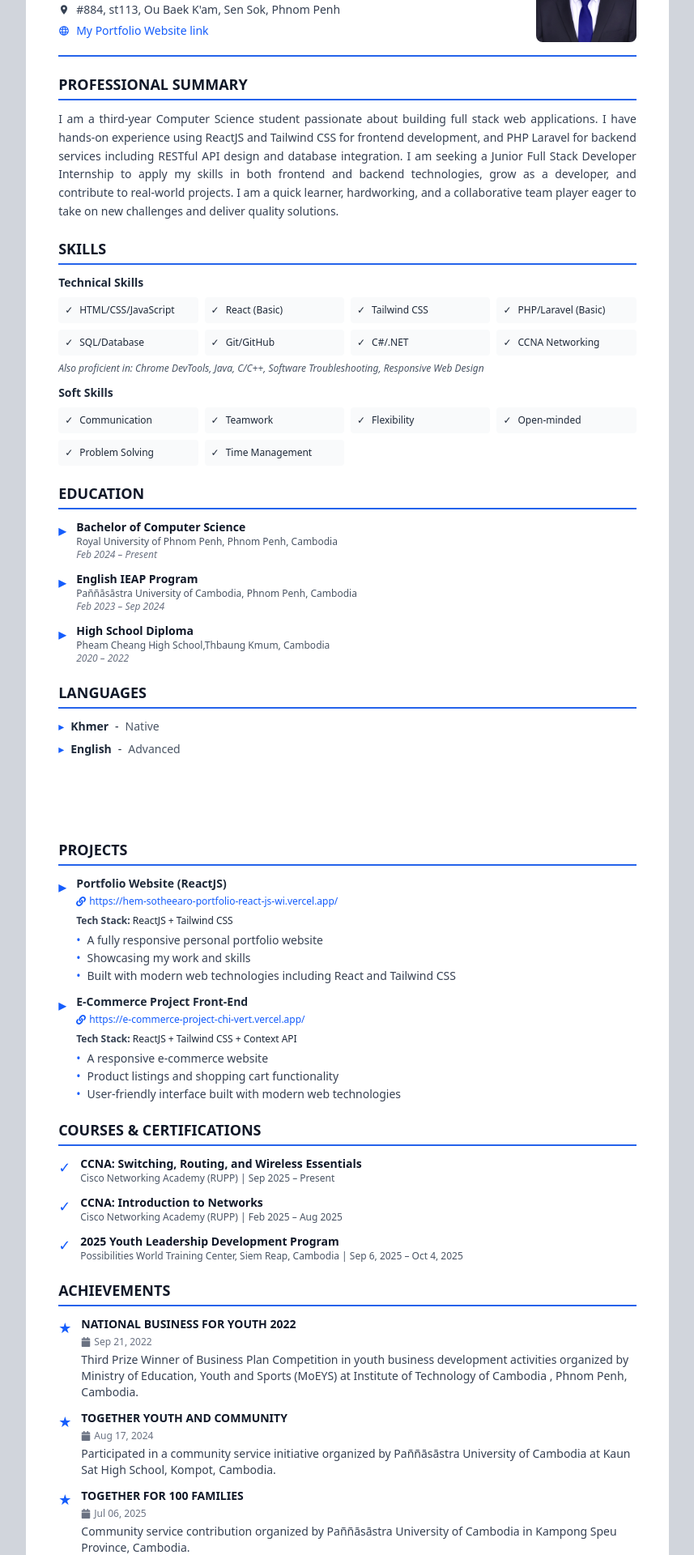
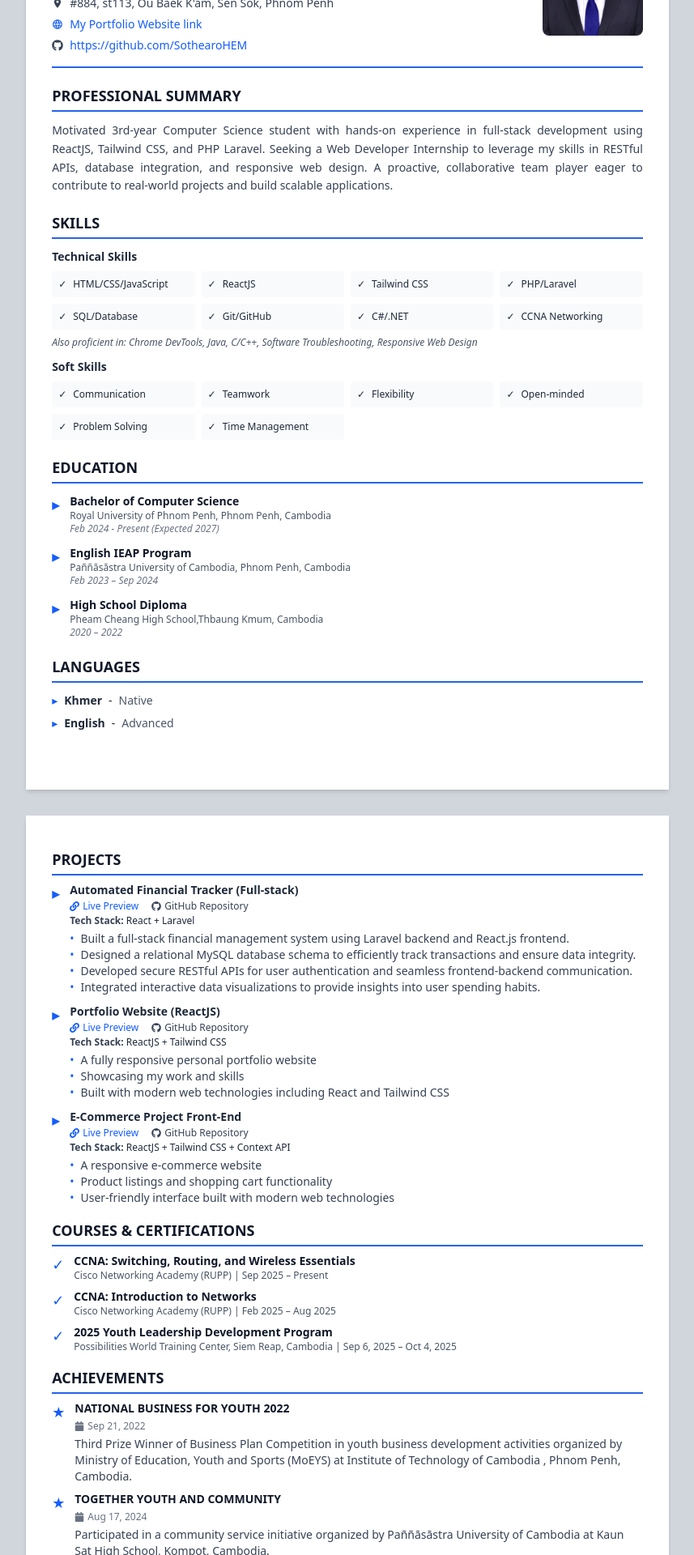
Before and after one commit to SothearoHEM/CV, a React (Vite) app: page / in a window 1280 px wide. Shown: the part 260-2180 px from the top of the page at 81% size, without its empty margins (211-1068 px from the left). Built offline with nearby package versions, Linux system fonts and the light colour scheme.

Commit message:
add New Fullstack Project and Improve UI

```diff
--- a/src/components/CV.jsx
+++ b/src/components/CV.jsx
@@ -1,6 +1,6 @@
 import React from "react";
 import { MdOutlineEmail, MdPhone, MdLocationOn, MdLanguage } from "react-icons/md";
-import { FaLink, FaCalendar, FaBook, FaMusic } from "react-icons/fa";
+import { FaLink, FaCalendar, FaBook, FaMusic, FaGithub } from "react-icons/fa";
 import { PiVolleyballLight } from "react-icons/pi";
 import img from "../assets/img.jpg";
 
@@ -10,23 +10,24 @@ const CV = React.forwardRef((props, ref) => {
   // Personal Information
   const personalInfo = {
     name: "HEM SOTHEARO",
-    jobTitle: "JUNIOR FULL STACK DEVELOPER INTERN",
+    jobTitle: "WEB DEVELOPER INTERN",
     email: "sothearohem@gmail.com",
     phone: "+855 92 20 23 93",
     address: "#884, st113, Ou Baek K'am, Sen Sok, Phnom Penh",
     website: "https://hem-sotheearo-portfolio-react-js-wi.vercel.app/",
+    github: "https://github.com/SothearoHEM",
     imgSrc: img
   };
 
   // Professional Summary
-  const professionalSummary = "I am a third-year Computer Science student passionate about building full stack web applications. I have hands-on experience using ReactJS and Tailwind CSS for frontend development, and PHP Laravel for backend services including RESTful API design and database integration. I am seeking a Junior Full Stack Developer Internship to apply my skills in both frontend and backend technologies, grow as a developer, and contribute to real-world projects. I am a quick learner, hardworking, and a collaborative team player eager to take on new challenges and deliver quality solutions.";
+  const professionalSummary = "Motivated 3rd-year Computer Science student with hands-on experience in full-stack development using ReactJS, Tailwind CSS, and PHP Laravel. Seeking a Web Developer Internship to leverage my skills in RESTful APIs, database integration, and responsive web design. A proactive, collaborative team player eager to contribute to real-world projects and build scalable applications.";
 
   // Technical Skills
   const technicalSkills = [
     "HTML/CSS/JavaScript",
-    "React (Basic)",
+    "ReactJS",
     "Tailwind CSS",
-    "PHP/Laravel (Basic)",
+    "PHP/Laravel",
     "SQL/Database",
     "Git/GitHub",
     "C#/.NET",
@@ -51,7 +52,7 @@ const CV = React.forwardRef((props, ref) => {
     {
       degree: "Bachelor of Computer Science",
       institution: "Royal University of Phnom Penh, Phnom Penh, Cambodia",
-      period: "Feb 2024 – Present"
+      period: "Feb 2024 - Present (Expected 2027)"
     },
     {
       degree: "English IEAP Program",
@@ -74,8 +75,21 @@ const CV = React.forwardRef((props, ref) => {
   // Projects
   const projects = [
     {
+      name: "Automated Financial Tracker (Full-stack)",
+      link: "https://automated-financial-tracker.vercel.app/",
+      github: "https://github.com/SothearoHEM/automated-financial-tracker",
+      techStack: "React + Laravel",
+      description: [
+        "Built a full-stack financial management system using Laravel backend and React.js frontend.",
+        "Designed a relational MySQL database schema to efficiently track transactions and ensure data integrity.",
+        "Developed secure RESTful APIs for user authentication and seamless frontend-backend communication.",
+        "Integrated interactive data visualizations to provide insights into user spending habits."
+      ]
+    },
+    {
       name: "Portfolio Website (ReactJS)",
       link: "https://hem-sotheearo-portfolio-react-js-wi.vercel.app/",
+      github: "https://github.com/SothearoHEM/HEM-Sotheearo-Portfolio-ReactJS-with-Tailwind-CSS",
       techStack: "ReactJS + Tailwind CSS",
       description: [
         "A fully responsive personal portfolio website",
@@ -86,6 +100,7 @@ const CV = React.forwardRef((props, ref) => {
     {
       name: "E-Commerce Project Front-End",
       link: "https://e-commerce-project-chi-vert.vercel.app/",
+      github: "https://github.com/SothearoHEM/e-commerce-project",
       techStack: "ReactJS + Tailwind CSS + Context API",
       description: [
         "A responsive e-commerce website",
@@ -148,10 +163,10 @@ const CV = React.forwardRef((props, ref) => {
   // ==================== END OF EDITABLE DATA ====================
 
   return (
-    <div ref={ref} className="bg-gray-300 p-6">
+    <div ref={ref} className="bg-gray-300 p-6 min-h-screen print:p-0 print:bg-white">
 
       {/* ================= PAGE 1 ================= */}
-      <div className="bg-white w-[210mm] h-[297mm] mx-auto p-10 text-gray-800" style={{pageBreakAfter: 'always'}}>
+      <div className="bg-white w-[210mm] h-[297mm] mx-auto p-8 text-gray-800 shadow-md mb-8 print:mb-0 print:shadow-none" style={{pageBreakAfter: 'always'}}>
 
         {/* HEADER WITH PHOTO SPACE */}
         <div className="flex justify-between items-start border-b-2 border-blue-600 pb-4" style={{borderBottomWidth: '2px', borderBottomStyle: 'solid', borderBottomColor: '#2563eb'}}>
@@ -174,6 +189,12 @@ const CV = React.forwardRef((props, ref) => {
                 <span className="mr-2"><MdLanguage /></span>
                 <a href={personalInfo.website} className="hover:underline break-all" target="_blank" rel="noopener noreferrer">
                   My Portfolio Website link
+                </a>
+              </p>
+              <p className="flex items-center text-blue-600">
+                <span className="mr-2 text-gray-700"><FaGithub /></span>
+                <a href={personalInfo.github} className="hover:underline break-all" target="_blank" rel="noopener noreferrer">
+                  {personalInfo.github}
                 </a>
               </p>
             </div>
@@ -276,19 +297,19 @@ const CV = React.forwardRef((props, ref) => {
       </div>
 
       {/* PAGE BREAK */}
-      <div className="page-break"></div>
+      <div className="page-break mt-8 print:mt-0 print:hidden"></div>
 
       {/* ================= PAGE 2 ================= */}
-      <div className="bg-white w-[210mm] h-[297mm] mx-auto p-10 text-gray-800" style={{pageBreakAfter: 'always'}}>
+      <div className="bg-white w-[210mm] h-[297mm] mx-auto p-8 text-gray-800 shadow-md print:shadow-none" style={{pageBreakAfter: 'auto'}}>
 
 
         {/* PROJECTS */}
-        <div className="break-inside-avoid mt-5">
+        <div className="break-inside-avoid mt-2">
           <h2 className="text-lg font-bold text-gray-900 border-b-2 border-blue-600 pb-1" style={{borderBottomWidth: '2px', borderBottomStyle: 'solid', borderBottomColor: '#2563eb'}}>
             PROJECTS
           </h2>
 
-          <div className="mt-3 space-y-3">
+          <div className="mt-2 space-y-2.5">
             {projects.map((project, index) => (
               <div key={index} className="flex">
                 <div className="mr-3 text-blue-600 text-xl">▸</div>
@@ -296,13 +317,20 @@ const CV = React.forwardRef((props, ref) => {
                   <h3 className="font-semibold text-sm">
                     {project.name}
                   </h3>
-                  <p className="text-xs text-blue-600 mt-1 break-all inline-flex items-center">
-                    <FaLink className="mr-1" /> {project.link}
-                  </p>
-                  <p className="text-xs mt-1">
+                  <div className="flex flex-wrap gap-x-4 gap-y-1 mt-0.5">
+                    <p className="text-xs text-blue-600 break-all inline-flex items-center">
+                      <FaLink className="mr-1 shrink-0" /> <a href={project.link} target="_blank" rel="noopener noreferrer" className="hover:underline">Live Preview</a>
+                    </p>
+                    {project.github && (
+                      <p className="text-xs text-gray-700 break-all inline-flex items-center">
+                        <FaGithub className="mr-1 shrink-0" /> <a href={project.github} target="_blank" rel="noopener noreferrer" className="hover:underline">GitHub Repository</a>
+                      </p>
+                    )}
+                  </div>
+                  <p className="text-xs mt-0.5">
                     <span className="font-semibold text-gray-700">Tech Stack:</span> {project.techStack}
                   </p>
-                  <ul className="mt-1.5 text-sm text-gray-700 space-y-0.5">
+                  <ul className="mt-1 text-sm text-gray-700 space-y-0">
                     {project.description.map((item, i) => (
                       <li key={i} className="flex items-start">
                         <span className="mr-2 text-blue-600">•</span>
@@ -317,12 +345,12 @@ const CV = React.forwardRef((props, ref) => {
         </div>
 
         {/* CERTIFICATIONS */}
-        <div className="mt-5 break-inside-avoid">
+        <div className="mt-4 break-inside-avoid">
           <h2 className="text-lg font-bold text-gray-900 border-b-2 border-blue-600 pb-1" style={{borderBottomWidth: '2px', borderBottomStyle: 'solid', borderBottomColor: '#2563eb'}}>
             COURSES & CERTIFICATIONS
           </h2>
 
-          <div className="mt-3 space-y-3">
+          <div className="mt-2 space-y-2">
             {certifications.map((cert, index) => (
               <div key={index} className="flex">
                 <div className="mr-3 text-blue-600 text-lg">✓</div>
@@ -336,18 +364,18 @@ const CV = React.forwardRef((props, ref) => {
         </div>
 
         {/* ACHIEVEMENTS */}
-        <div className="mt-5 break-inside-avoid">
+        <div className="mt-4 break-inside-avoid">
           <h2 className="text-lg font-bold text-gray-900 border-b-2 border-blue-600 pb-1" style={{borderBottomWidth: '2px', borderBottomStyle: 'solid', borderBottomColor: '#2563eb'}}>
             ACHIEVEMENTS
           </h2>
 
-          <div className="mt-3 space-y-3">
+          <div className="mt-2 space-y-2">
             {achievements.map((achievement, index) => (
               <div key={index} className="flex">
                 <div className="mr-3 text-blue-600 text-lg">★</div>
                 <div>
                   <p className="text-sm font-semibold text-gray-900">{achievement.title}</p>
-                  <p className="text-xs text-gray-500 mb-1 inline-flex items-center"><FaCalendar className="mr-1" /> {achievement.date}</p>
+                  <p className="text-xs text-gray-500 mb-0.5 inline-flex items-center"><FaCalendar className="mr-1" /> {achievement.date}</p>
                   <p className="text-sm text-gray-700">
                     {achievement.description}
                   </p>
@@ -358,11 +386,11 @@ const CV = React.forwardRef((props, ref) => {
         </div>
 
         {/* INTERESTS
-        <div className="mt-5 break-inside-avoid">
+        <div className="mt-4 break-inside-avoid">
           <h2 className="text-lg font-bold text-gray-900 border-b-2 border-blue-600 pb-1" style={{borderBottomWidth: '2px', borderBottomStyle: 'solid', borderBottomColor: '#2563eb'}}>
             INTERESTS & HOBBIES
           </h2>
-          <div className="mt-3 flex gap-4 text-sm">
+          <div className="mt-2 flex gap-4 text-sm">
             {interests.map((interest, index) => (
               <div key={index} className="flex items-center bg-gray-50 px-3 py-2 rounded-lg" style={{backgroundColor: '#f9fafb'}}>
                 <span className="mr-2">{interest.icon}</span> {interest.name}
@@ -372,12 +400,12 @@ const CV = React.forwardRef((props, ref) => {
         </div> */}
 
         {/* REFERENCES */}
-        <div className="mt-5 break-inside-avoid">
+        <div className="mt-4 break-inside-avoid">
           <h2 className="text-lg font-bold text-gray-900 border-b-2 border-blue-600 pb-1" style={{borderBottomWidth: '2px', borderBottomStyle: 'solid', borderBottomColor: '#2563eb'}}>
             REFERENCES
           </h2>
 
-          <div className="mt-3 space-y-3">
+          <div className="mt-2 space-y-2">
             {references && references.length > 0 ? (
               references.map((reference, index) => (
                 <div key={index} className="flex text-xs">
```
